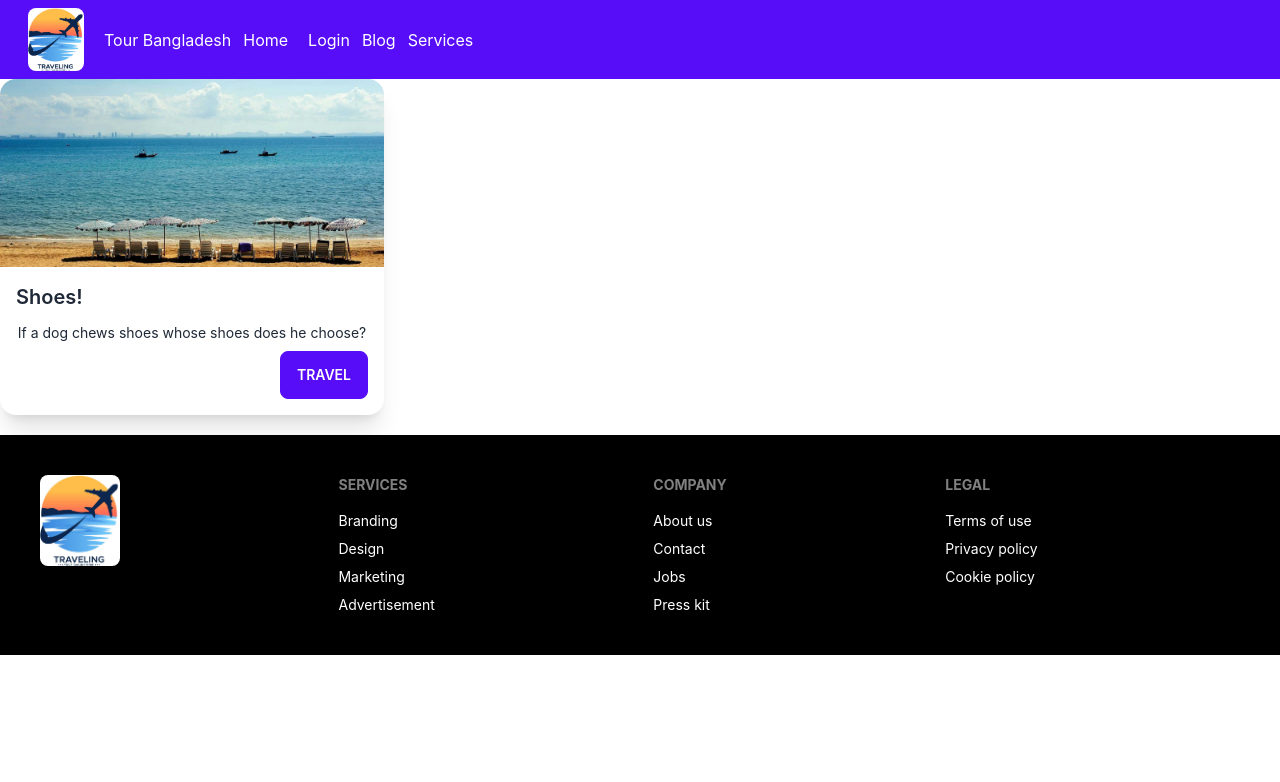
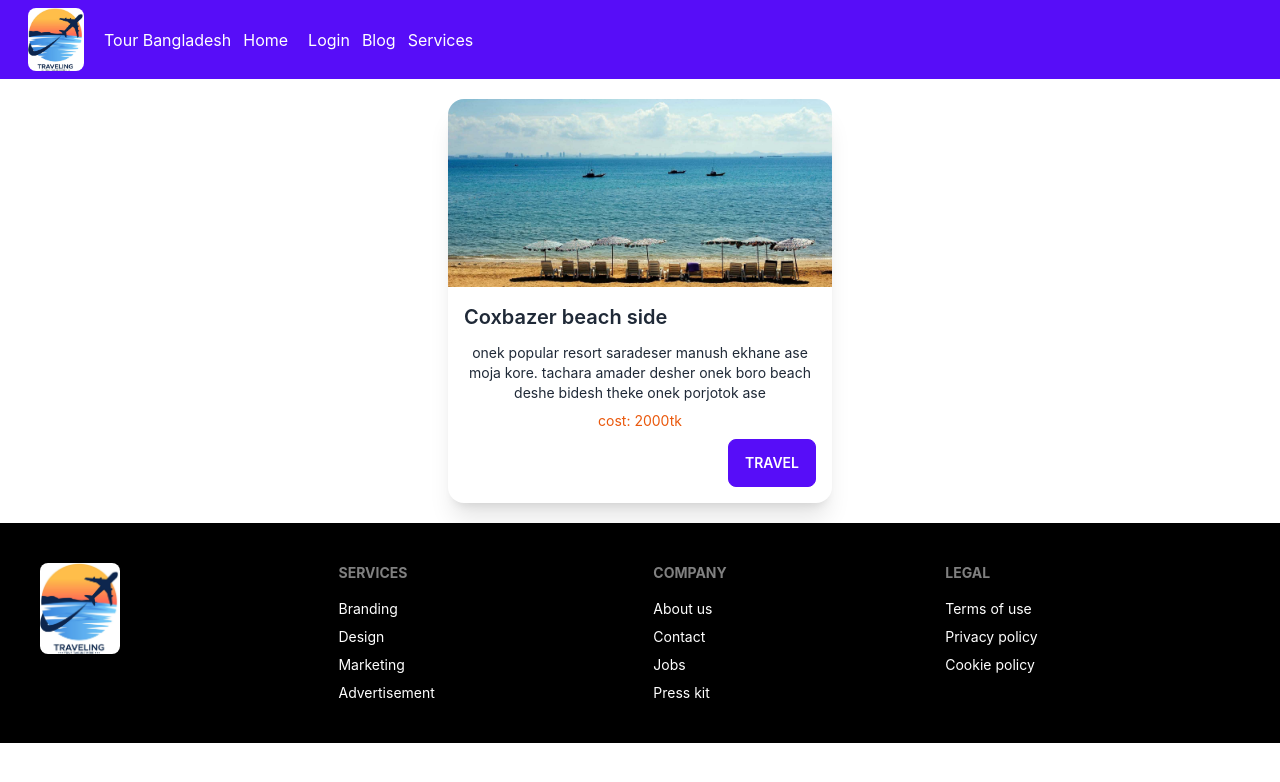
Before and after one commit to AsaduzzamanAshik1610/service-review, a React (Create React App) app: page /travel in a window 1280 px wide. Shown: the top 782 px of the page. Built offline with nearby package versions, Linux system fonts and the light colour scheme; no server answers.

Commit message:
added the beach side

```diff
--- a/src/Components/Travelpart/Travelpart.js
+++ b/src/Components/Travelpart/Travelpart.js
@@ -4,11 +4,12 @@ import pic from '../../Components/assest/images/cox.5.jpg'
 const Travelpart = () => {
     return (
         <div>
-            <div className="card card-compact w-96 bg-base-100 shadow-xl">
+            <div className=" mt-5 card card-compact w-96 bg-base-100 mx-auto shadow-xl">
                 <figure><img src={pic} alt="Shoes" /></figure>
                 <div className="card-body">
-                    <h2 className="card-title">Shoes!</h2>
-                    <p>If a dog chews shoes whose shoes does he choose?</p>
+                    <h2 className="card-title">Coxbazer beach side</h2>
+                    <p>onek popular resort saradeser manush ekhane ase moja kore. tachara amader desher onek boro beach deshe bidesh theke onek porjotok ase </p>
+                    <h2 className='text-orange-600'>cost: 2000tk</h2>
                     <div className="card-actions justify-end">
                         <Link to='/travel'>
                           <button className="btn btn-primary">travel</button>
```
